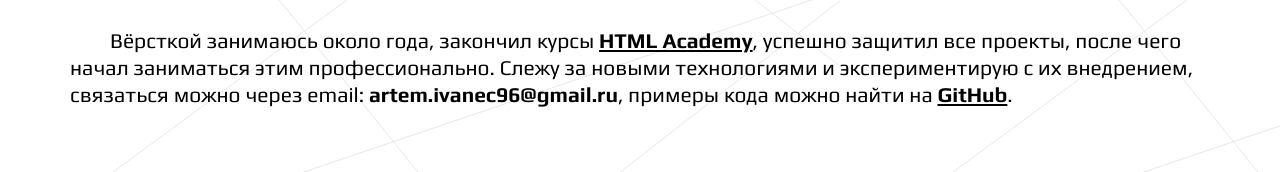
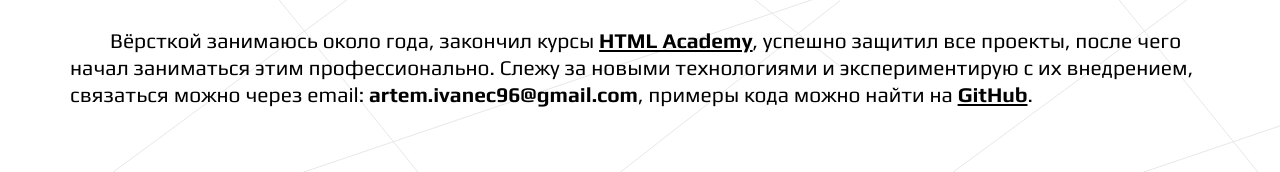
Before and after one commit to artemka107/portfolio, a website: page src/index.html in a window 1280 px wide. Shown: the part 963-1135 px from the top of the page. Drawn offline with nearby package versions, Linux system fonts and the light colour scheme; files that its build step writes are made by us from their sources; files whose address does not match are found by name.

Commit message:
правка

```diff
--- a/src/index.html
+++ b/src/index.html
@@ -60,7 +60,7 @@
             <use xlink:href="#book-with-apple" fill="url(#gradient)"></use></svg>
           Обо мне
         </h2>
-        <p class="promo__text">Вёрсткой занимаюсь около года, закончил курсы <a href="http://htmlacademy.ru">HTML Academy</a>, успешно защитил все проекты, после чего начал заниматься этим профессионально. Слежу за новыми технологиями и экспериментирую с их внедрением, связаться можно через email: <b>artem.ivanec96@gmail.ru</b>, примеры кода можно найти на <a href="https://github.com/artemka107">GitHub</a>.</p>
+        <p class="promo__text">Вёрсткой занимаюсь около года, закончил курсы <a href="http://htmlacademy.ru">HTML Academy</a>, успешно защитил все проекты, после чего начал заниматься этим профессионально. Слежу за новыми технологиями и экспериментирую с их внедрением, связаться можно через email: <b>artem.ivanec96@gmail.com</b>, примеры кода можно найти на <a href="https://github.com/artemka107">GitHub</a>.</p>
       </header>
       <div class="promo__wrap-list">
         <h3 class="promo__sub-title">Технологии, которыми я владею:</h3>
```
